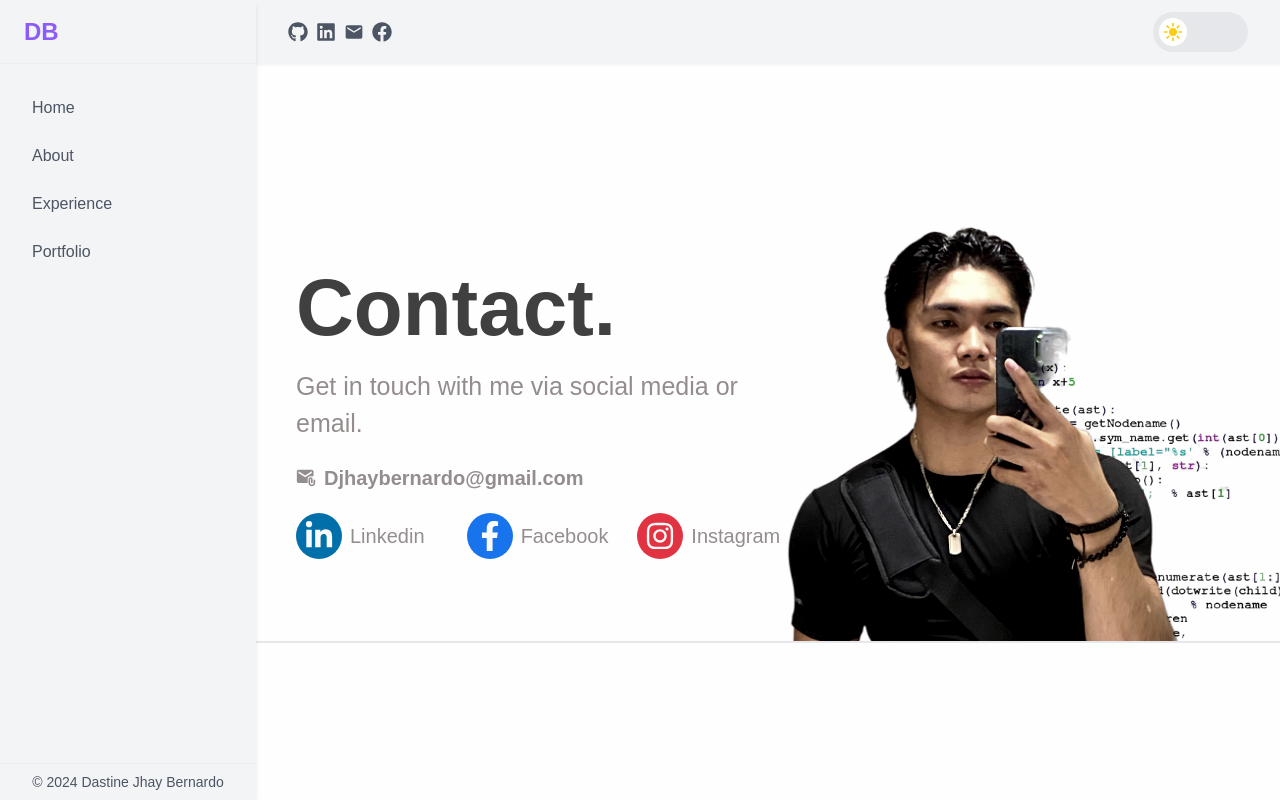
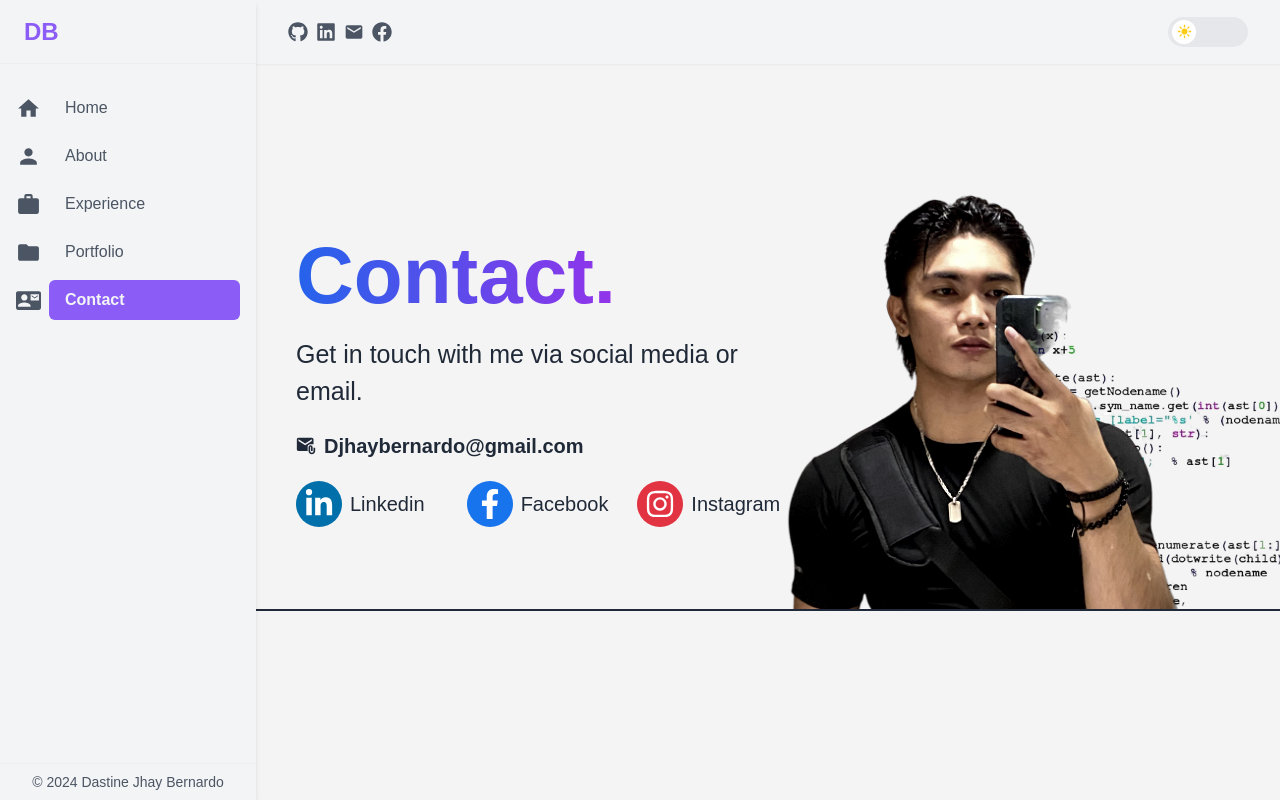
Before and after one commit to Tine0814/Dastine-Jhay-Bernardo, a React (Vite) app: page /Dastine-Jhay-Bernardo/contact in a window 1280 px wide. Built offline with nearby package versions, Linux system fonts and the light colour scheme.

Commit message:
add dark mode on loading 404 page and portfolio page

```diff
--- a/src/App.tsx
+++ b/src/App.tsx
@@ -8,14 +8,15 @@ import ContactPage from "./pages/ContactPage/ContactPage";
 import NavHeaderFooterSideBarLayout from "./components/Layout/NavHeaderFooterSideBarLayout";
 import ScrollToTop from "./utils/ScrollToTop";
 import { useEffect, useState } from "react";
+import Loader from "./components/Loader";
 
 function App(): JSX.Element {
-  const [isLoading, setIsLoading] = useState<boolean>(false);
+  const [isLoading, setIsLoading] = useState<boolean>(true);
 
   useEffect(() => {
     const delay = setTimeout(() => {
       setIsLoading(false);
-    }, 5000);
+    }, 3000);
 
     return () => clearTimeout(delay);
   }, []);
@@ -23,9 +24,7 @@ function App(): JSX.Element {
   return (
     <>
       {isLoading ? (
-        <div className="h-screen w-full bg-red-200 grid place-items-center">
-          Loading...
-        </div>
+        <Loader />
       ) : (
         <BrowserRouter>
           <ScrollToTop />
--- a/src/components/AboutPageComponents/PieChartSectionComponent.tsx
+++ b/src/components/AboutPageComponents/PieChartSectionComponent.tsx
@@ -41,8 +41,8 @@ export default function PieChartSectionComponent() {
               series={[
                 {
                   data: [
-                    { id: 0, value: 60, label: "Front-end", color: "#101011" },
-                    { id: 1, value: 40, label: "Back-end", color: "#948d8d" },
+                    { id: 0, value: 60, label: "Front-end", color: "#8B5CF6" },
+                    { id: 1, value: 40, label: "Back-end", color: "#A78BFA" },
                   ],
                   innerRadius: 30,
                   paddingAngle: 5,
--- a/src/components/Buttons/ToggleThemeButton.tsx
+++ b/src/components/Buttons/ToggleThemeButton.tsx
@@ -22,17 +22,17 @@ const ToggleThemeButton: React.FC = () => {
   return (
     <div
       onClick={handleToggle}
-      className="flex items-center justify-center w-[95px] h-[40px] p-1 bg-gray-200 dark:bg-gray-600 rounded-full cursor-pointer relative transition-all duration-300"
+      className="flex items-center justify-center w-[80px] h-[30px] p-1 bg-gray-200 dark:bg-gray-600 rounded-full cursor-pointer relative transition-all duration-300"
     >
       <div
-        className={`absolute h-7 w-7 bg-white dark:bg-gray-800 rounded-full transition-transform duration-300
+        className={`absolute h-6 w-6 bg-white dark:bg-gray-800 rounded-full transition-transform duration-300
           ${mode === "dark" ? "translate-x-full" : "-translate-x-full"}
         `}
       >
         {mode === "dark" ? (
-          <FaMoon className="text-yellow-400 text-[20px] mx-auto mt-1" />
+          <FaMoon className="text-yellow-400 text-[15px] mx-auto mt-1" />
         ) : (
-          <IoSunnySharp className="text-yellow-400 text-[20px] mx-auto mt-1" />
+          <IoSunnySharp className="text-yellow-400 text-[15px] mx-auto mt-1" />
         )}
       </div>
     </div>
--- a/src/components/ContactPageComponents/ContactInformationSectionComponent.tsx
+++ b/src/components/ContactPageComponents/ContactInformationSectionComponent.tsx
@@ -3,58 +3,60 @@ import mirror from "../../assets/img/mirrorPic.png";
 import programming from "../../assets/img/python.jpg";
 import { FaFacebookF, FaInstagram, FaLinkedinIn } from "react-icons/fa";
 import { MdAttachEmail } from "react-icons/md";
+import GradiantText from "../Text/GradiantText";
 
 export default function ContactInformationSectionComponent() {
   const social = [
     {
       icon: <FaLinkedinIn />,
-      tittle: "Linkedin",
+      title: "Linkedin",
       url: "https://www.linkedin.com/in/dastine-bernardo-148499254/",
       color: "bg-[#006faa]",
     },
     {
       icon: <FaFacebookF />,
-      tittle: "Facebook",
+      title: "Facebook",
       url: "https://web.facebook.com/Dastinebernardo",
       color: "bg-[#1874ed]",
     },
     {
       icon: <FaInstagram />,
-      tittle: "Instagram",
+      title: "Instagram",
       url: "https://www.instagram.com/dstn_bernardo/",
       color: "bg-[#e13341]",
     },
   ];
+
   return (
     <section
       id="home"
-      className="min-h-screen w-full  flex justify-center items-center bg-color-one overflow-x-hidden"
+      className="h-full w-full flex justify-center items-center bg-main-background-light dark:bg-main-background-dark text-secondary-text-light dark:text-secondary-text-dark transition-colors duration-300 overflow-x-hidden"
     >
-      <div className="min-w-full 2xl:min-w-[1300px] p-10 grid place-content-center border-b-2 gap-5 mt-0 lg:-mt-40 pb-0">
+      <div className="min-w-full 2xl:min-w-[1300px] p-10 grid place-content-center border-b-2 border-primary-text-light dark:border-primary-text-dark gap-5 mt-0 lg:-mt-40 pb-0">
         <motion.div
           initial={{ opacity: 0 }}
           animate={{
             opacity: 1,
-            transition: { duration: 0.5, ease: easeInOut, delay: 0.8 },
+            transition: { duration: 0.5, ease: easeInOut },
           }}
-          className="relative flex justify-bettween flex-col md:flex-row  items-center"
+          className="relative flex justify-between flex-col md:flex-row items-center"
         >
           <motion.div
             initial={{ opacity: 0, x: -500 }}
             animate={{
               opacity: 1,
               x: 0,
-              transition: { duration: 0.8, ease: easeInOut, delay: 1.8 },
+              transition: { duration: 0.8, ease: easeInOut },
             }}
             className="w-[320px] xl:w-[500px]"
           >
-            <h1 className="text-[70px] xl:text-[80px] font-black text-text-four">
-              Contact.
+            <h1 className="text-[70px] xl:text-[80px] font-black text-primary-color-light dark:text-primary-color-dark transition-colors duration-300">
+              <GradiantText childeren={"Contact."} />
             </h1>
-            <h2 className="text-[25px] text-text-one">
+            <h2 className="text-[25px] text-primary-text-light dark:text-primary-text-dark transition-colors duration-300">
               Get in touch with me via social media or email.
             </h2>
-            <div className="mt-5 flex items-center gap-2 text-text-one text-[20px] font-bold">
+            <div className="mt-5 flex items-center gap-2 text-primary-text-light dark:text-primary-text-dark text-[20px] font-bold transition-colors duration-300">
               <MdAttachEmail />
               <h1>Djhaybernardo@gmail.com</h1>
             </div>
@@ -68,11 +70,13 @@ export default function ContactInformationSectionComponent() {
                   target="_blank"
                 >
                   <div
-                    className={`text-[30px] text-text-two ${soc.color} p-2  rounded-full`}
+                    className={`text-[30px] text-white ${soc.color} p-2 rounded-full transition-colors duration-300`}
                   >
                     {soc.icon}
                   </div>
-                  <h1 className="text-text-one text-[20px]">{soc.tittle}</h1>
+                  <h1 className="text-primary-text-light dark:text-primary-text-dark text-[20px] transition-colors duration-300">
+                    {soc.title}
+                  </h1>
                 </motion.a>
               ))}
             </div>
@@ -82,18 +86,18 @@ export default function ContactInformationSectionComponent() {
             animate={{
               opacity: 1,
               x: 0,
-              transition: { duration: 0.8, ease: easeInOut, delay: 1.8 },
+              transition: { duration: 0.8, ease: easeInOut },
             }}
             className="relative"
           >
             <img
               src={mirror}
               alt="my image"
-              className="w-[500px] filter-enhance relative z-[2]"
+              className="w-[500px] filter-enhance relative z-[2] rounded-md transition-colors duration-300"
             />
             <img
               src={programming}
-              className="absolute bottom-0 z-[1] -right-40"
+              className="absolute bottom-0 z-[1] -right-40 rounded-md transition-colors duration-300"
             />
           </motion.div>
         </motion.div>
--- /dev/null
+++ b/src/components/Loader.tsx
@@ -0,0 +1,14 @@
+const Loader = () => {
+  return (
+    <div className="flex items-center justify-center h-screen bg-main-background-light dark:bg-main-background-dark transition-colors duration-300">
+      <div className="relative flex items-center justify-center">
+        <span className="text-5xl font-extrabold text-primary-color-light dark:text-primary-color-dark animate-bounce">
+          DB
+        </span>
+        <div className="absolute inset-0 w-20 h-20 border-4 border-primary-color-light dark:border-primary-color-dark rounded-full animate-spin-fast border-t-transparent"></div>
+      </div>
+    </div>
+  );
+};
+
+export default Loader;
--- a/src/components/SideBarComponent.tsx
+++ b/src/components/SideBarComponent.tsx
@@ -1,5 +1,13 @@
+import { motion } from "framer-motion";
 import { SetStateAction, useEffect, useState } from "react";
-import { MdClose } from "react-icons/md";
+import {
+  MdClose,
+  MdHome,
+  MdPerson,
+  MdWork,
+  MdFolder,
+  MdContactMail,
+} from "react-icons/md";
 import { Link } from "react-router-dom";
 
 interface Props {
@@ -15,18 +23,27 @@ const SideBarComponent = ({ isOpen, toggleSidebar }: Props) => {
     {
       title: "Home",
       url: "/Dastine-Jhay-Bernardo",
+      icon: <MdHome />,
     },
     {
       title: "About",
       url: "/Dastine-Jhay-Bernardo/about",
+      icon: <MdPerson />,
     },
     {
       title: "Experience",
       url: "/Dastine-Jhay-Bernardo/experience",
+      icon: <MdWork />,
     },
     {
       title: "Portfolio",
       url: "/Dastine-Jhay-Bernardo/portfolio",
+      icon: <MdFolder />,
+    },
+    {
+      title: "Contact",
+      url: "/Dastine-Jhay-Bernardo/contact",
+      icon: <MdContactMail />,
     },
   ];
 
@@ -48,7 +65,10 @@ const SideBarComponent = ({ isOpen, toggleSidebar }: Props) => {
   };
 
   return (
-    <aside
+    <motion.aside
+      initial={{ width: 0 }}
+      animate={{ width: "16rem" }}
+      transition={{ duration: 0.3, ease: "easeInOut" }}
       className={`fixed inset-y-0 left-0 z-50 w-64 bg-background-header-light dark:bg-background-header-dark shadow-md transform flex flex-col justify-between text-secondary-text-light dark:text-secondary-text-dark ${
         isOpen ? "translate-x-0" : "-translate-x-full"
       } transition-transform duration-300 ease-in-out lg:translate-x-0 lg:static lg:inset-0`}
@@ -65,14 +85,15 @@ const SideBarComponent = ({ isOpen, toggleSidebar }: Props) => {
       <nav className="mt-6 flex-1">
         <ul className="space-y-2 px-4">
           {navItems.map((item, index) => (
-            <li key={index}>
+            <li key={index} className="flex items-center gap-2">
+              <span className="text-[25px]">{item.icon}</span>
               <Link
                 to={item.url}
                 className={`${
                   item.title === activeNavItem
                     ? "bg-primary-color-light dark:bg-primary-color-dark text-primary-text-dark font-bold"
                     : ""
-                } block py-2 px-4 rounded-md hover:bg-primary-color-light hover:dark:bg-primary-color-dark hover:text-primary-text-dark transition-colors duration-300`}
+                } flex-grow block py-2 px-4 rounded-md hover:bg-primary-color-light hover:dark:bg-primary-color-dark hover:text-primary-text-dark transition-colors duration-300`}
                 onClick={() => handleClick(item.title)}
               >
                 {item.title}
@@ -90,7 +111,7 @@ const SideBarComponent = ({ isOpen, toggleSidebar }: Props) => {
           © {currentYear} Dastine Jhay Bernardo
         </a>
       </div>
-    </aside>
+    </motion.aside>
   );
 };
 
--- a/src/index.css
+++ b/src/index.css
@@ -23,6 +23,19 @@ html {
 
 body {
   font-family: Arial, sans-serif;
+}
+/* Light Mode Scrollbar */
+::-webkit-scrollbar {
+  width: 2px; /* Adjust width as needed */
+}
+
+::-webkit-scrollbar-thumb {
+  background-color: #8b5cf6; /* Light grey for light mode */
+  border-radius: 10px;
+}
+
+::-webkit-scrollbar-track {
+  background-color: #a78bfa; /* Light background for light mode */
 }
 
 * {
@@ -120,3 +133,9 @@ body {
 .filter-enhance {
   filter: contrast(120%) brightness(110%) saturate(120%) grayscale(40%);
 }
+
+@layer utilities {
+  .animate-spin-fast {
+    animation: spin 0.75s linear infinite;
+  }
+}
```
Also changed, not shown: src/components/LandingPageComponents/NewHeroSectionComponent.tsx (+24 -15 lines), src/components/PortfolioPageComponents/PortfolioSectionComponent.tsx (+9 -11 lines), src/components/PortfolioPageComponents/ProjectSectionComponent.tsx (+11 -13 lines).
